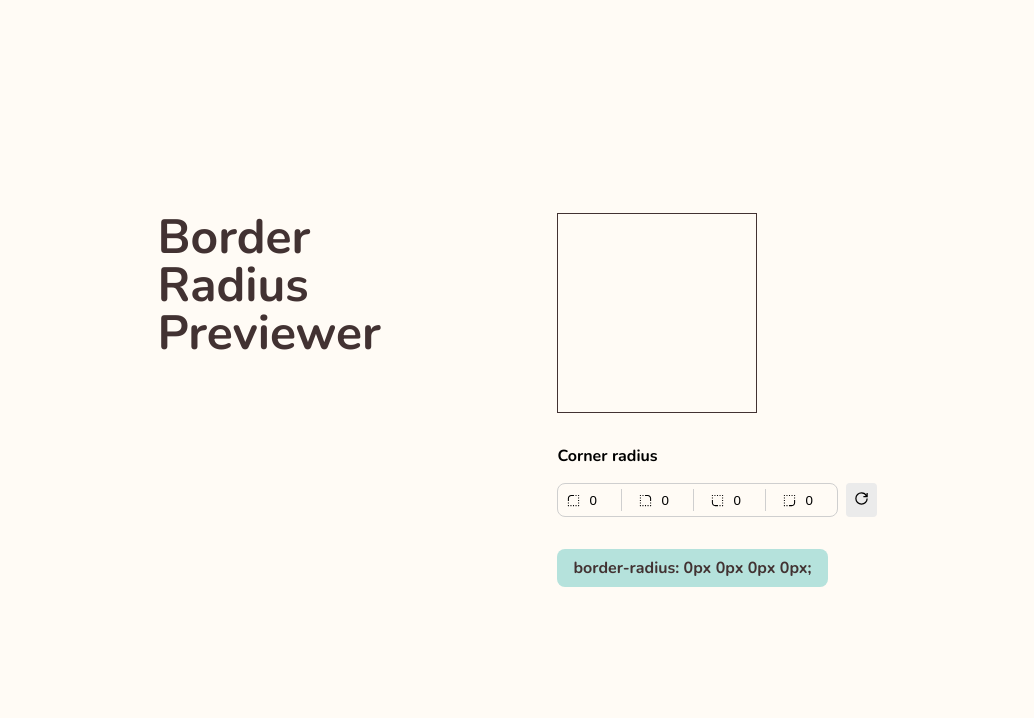
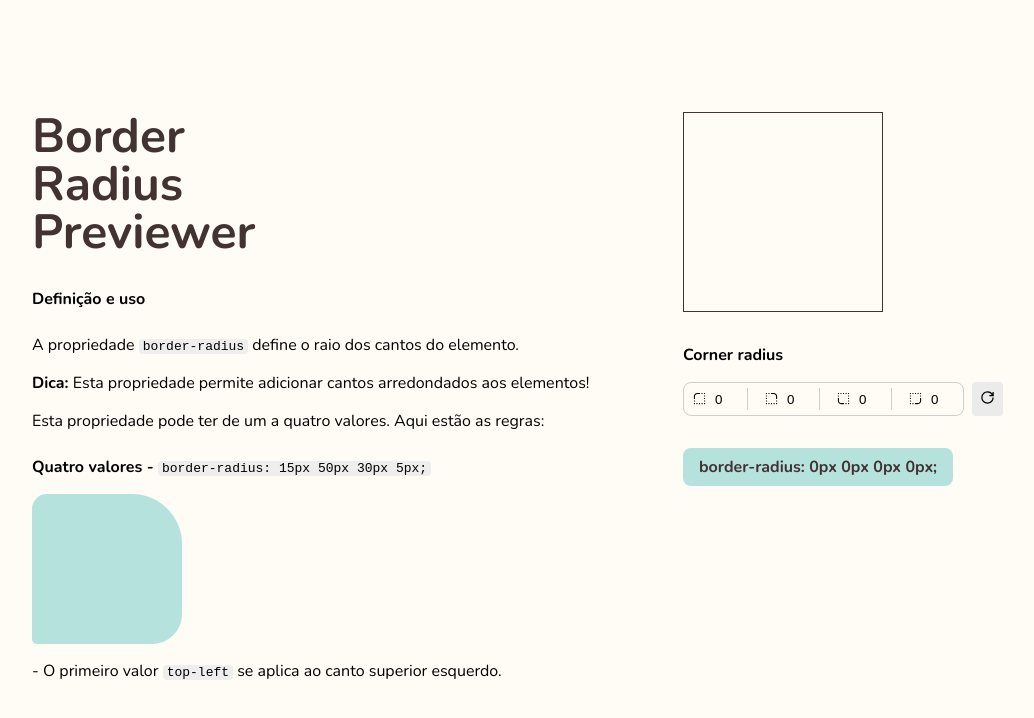
Before and after one commit to erikalbuquerque/border_radius_previewer, a React (Vite) app: page / in a window 1280 px wide. Shown: the top 718 px of the page, without its empty margins (109-1143 px from the left). Built offline with nearby package versions, Linux system fonts and the light colour scheme.

Commit message:
feat: add Help component

```diff
--- a/src/App.tsx
+++ b/src/App.tsx
@@ -1,17 +1,20 @@
-import { Container, Content } from "./styles/app";
+import { Container, Content, Aside } from "./styles/app";
 
 import { Logo } from "./components/Logo";
 import { Sandbox } from "./components/Sandbox";
 import { Box } from "./components/Box";
 import { PropsDisplay } from "./components/PropsDisplay";
 import { CornerRadiusBox } from "./components/CornerRadiusBox";
-
+import { Help } from "./components/Help";
 
 export function App() {
   return (
     <Container>
       <Content>
-        <Logo />
+        <Aside>
+          <Logo />
+          <Help />
+        </Aside>
 
         <Sandbox>
           <Box />
--- /dev/null
+++ b/src/components/Help/index.tsx
@@ -0,0 +1,128 @@
+import { Container, Content, Paragraph, BoxModel } from "./styles";
+
+export function Help() {
+  return (
+    <Container>
+      <Content>
+        <header>
+          <strong>Definição e uso</strong>
+        </header>
+
+        <Paragraph>
+          <p>
+            A propriedade <code>border-radius</code> define o raio dos cantos do
+            elemento.
+          </p>
+          <p>
+            <strong>Dica: </strong>Esta propriedade permite adicionar cantos
+            arredondados aos elementos!
+          </p>
+          <p>
+            Esta propriedade pode ter de um a quatro valores. Aqui estão as
+            regras:
+          </p>
+        </Paragraph>
+
+        <Paragraph>
+          <div>
+            <strong>Quatro valores - </strong>
+            <code>border-radius: 15px 50px 30px 5px;</code>
+          </div>
+          <BoxModel
+            topLeft={15}
+            topRight={50}
+            bottomRight={30}
+            bottomLeft={5}
+          />
+          <p>
+            - O primeiro valor <code>top-left</code> se aplica ao canto superior
+            esquerdo.
+          </p>
+          <p>
+            - O segundo valor <code>top-right</code> se aplica ao canto superior
+            direito.
+          </p>
+          <p>
+            - O terceiro valor <code>bottom-right</code> se aplica ao canto
+            inferior direito.
+          </p>
+          <p>
+            - O quarto valor <code>bottom-left</code> se aplica ao canto
+            inferior esquerdo.
+          </p>
+        </Paragraph>
+
+        <Paragraph>
+          <div>
+            <strong>Três valores - </strong>
+            <code>border-radius: 15px 50px 30px;</code>
+          </div>
+          <BoxModel
+            topLeft={15}
+            topRight={50}
+            bottomRight={30}
+            bottomLeft={50}
+          />
+          <p>
+            - O primeiro valor <code>top-left</code> se aplica ao canto superior
+            esquerdo.
+          </p>
+          <p>
+            - O segundo valor se aplica aos cantos superior direito e inferior
+            esquerdo <code>top-right / bottom-left</code>.
+          </p>
+          <p>
+            - O terceiro valor <code>bottom-right</code> se aplica ao canto
+            inferior direito.
+          </p>
+        </Paragraph>
+
+        <Paragraph>
+          <div>
+            <strong>Dois valores - </strong>
+            <code>border-radius: 15px 50px;</code>
+          </div>
+          <BoxModel
+            topLeft={15}
+            topRight={50}
+            bottomRight={15}
+            bottomLeft={50}
+          />
+          <p>
+            - O primeiro valor se aplica aos cantos superior esquerdo e inferior
+            direto <code>top-left / bottom-right</code>.
+          </p>
+          <p>
+            - O segundo valor se aplica aos cantos superior direto e inferior
+            esquerdo <code>top-right / bottom-left</code>.
+          </p>
+        </Paragraph>
+
+        <Paragraph>
+          <div>
+            <strong>Um valores - </strong>
+            <code>border-radius: 15px;</code>
+          </div>
+          <BoxModel
+            topLeft={15}
+            topRight={15}
+            bottomRight={15}
+            bottomLeft={15}
+          />
+          <p>
+            - O valor se aplica a todos os cantos, que são arredondados
+            igualmente{" "}
+            <code>top-left / top-right / bottom-right / bottom-left</code>.
+          </p>
+        </Paragraph>
+
+        <Paragraph>
+          <strong>Fonte: </strong>{" "}
+          <a href="https://www.w3schools.com/cssref/css3_pr_border-radius.asp">
+            w3schools - CSS border-radius Property
+          </a>
+        </Paragraph>
+      </Content>
+    </Container>
+  );
+}
--- /dev/null
+++ b/src/components/Help/styles.ts
@@ -0,0 +1,48 @@
+import styled from "styled-components";
+
+type BoxModelProps = {
+  topLeft: number;
+  topRight: number;
+  bottomRight: number;
+  bottomLeft: number;
+};
+
+export const Container = styled.div`
+  max-height: 400px;
+  max-width: 600px;
+  overflow: auto;
+
+  ::-webkit-scrollbar {
+    width: 0.3rem;
+  }
+
+  ::-webkit-scrollbar-thumb {
+    background-color: var(--brown-700);
+    border-radius: 1rem;
+  }
+`;
+
+export const Content = styled.div`
+  display: flex;
+  flex-direction: column;
+  gap: 1.5rem;
+  code {
+    background-color: #eee;
+    border-radius: 0.25rem;
+    padding: 0 0.25rem;
+  }
+`;
+
+export const Paragraph = styled.div({
+  display: "flex",
+  flexDirection: "column",
+  gap: "1rem",
+});
+
+export const BoxModel = styled.div<BoxModelProps>`
+  width: 150px;
+  height: 150px;
+  background-color: var(--cyan);
+  border-radius: ${(props) =>
+    `${props.topLeft}px ${props.topRight}px ${props.bottomRight}px ${props.bottomLeft}px`};
+`;
--- a/src/styles/app.ts
+++ b/src/styles/app.ts
@@ -16,3 +16,9 @@ export const Content = styled.div({
   flexDirection: "row",
   justifyContent: "space-evenly",
 });
+
+export const Aside = styled.aside({
+  display: "flex",
+  flexDirection: "column",
+  gap: "2rem",
+});
```
